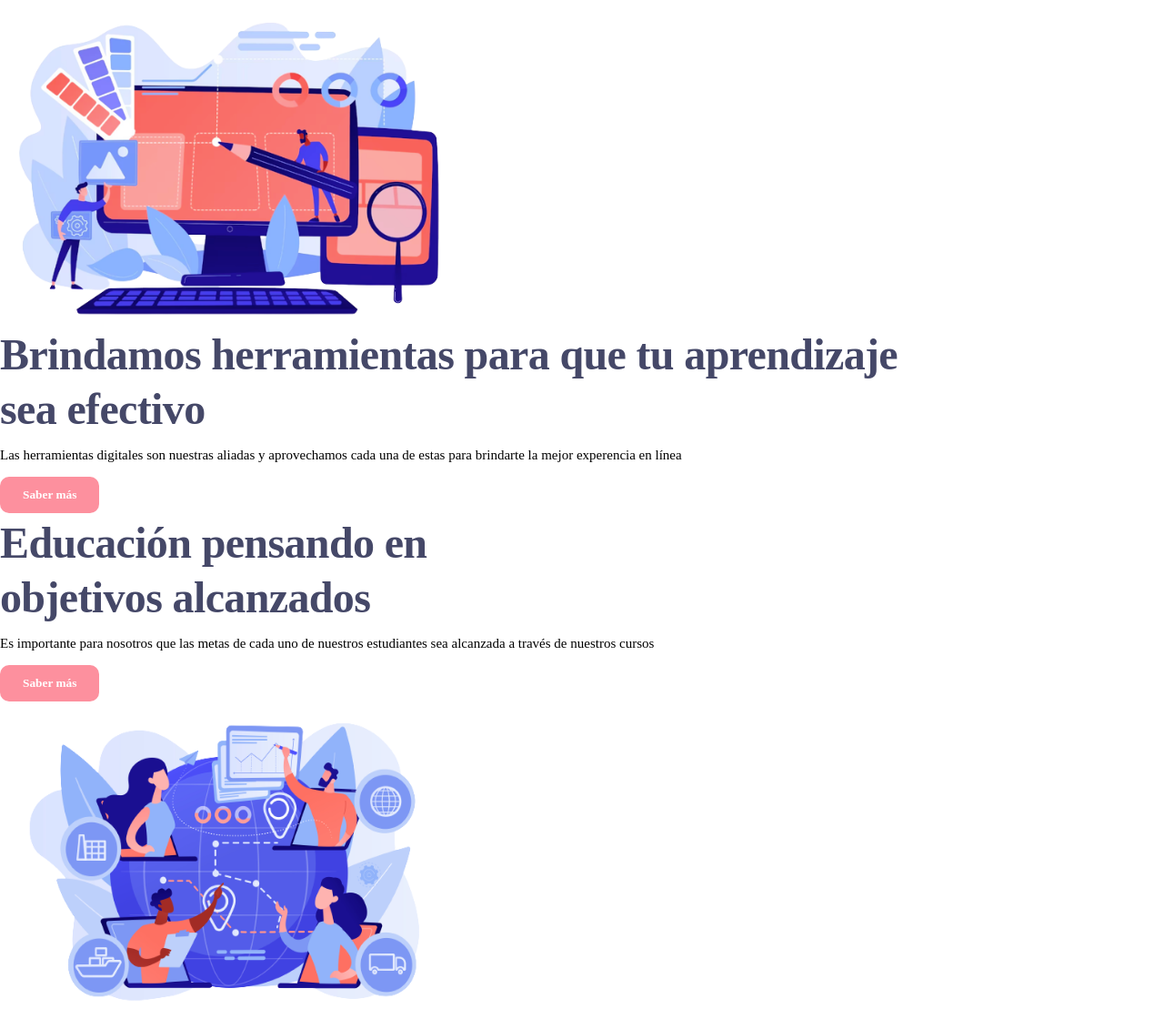
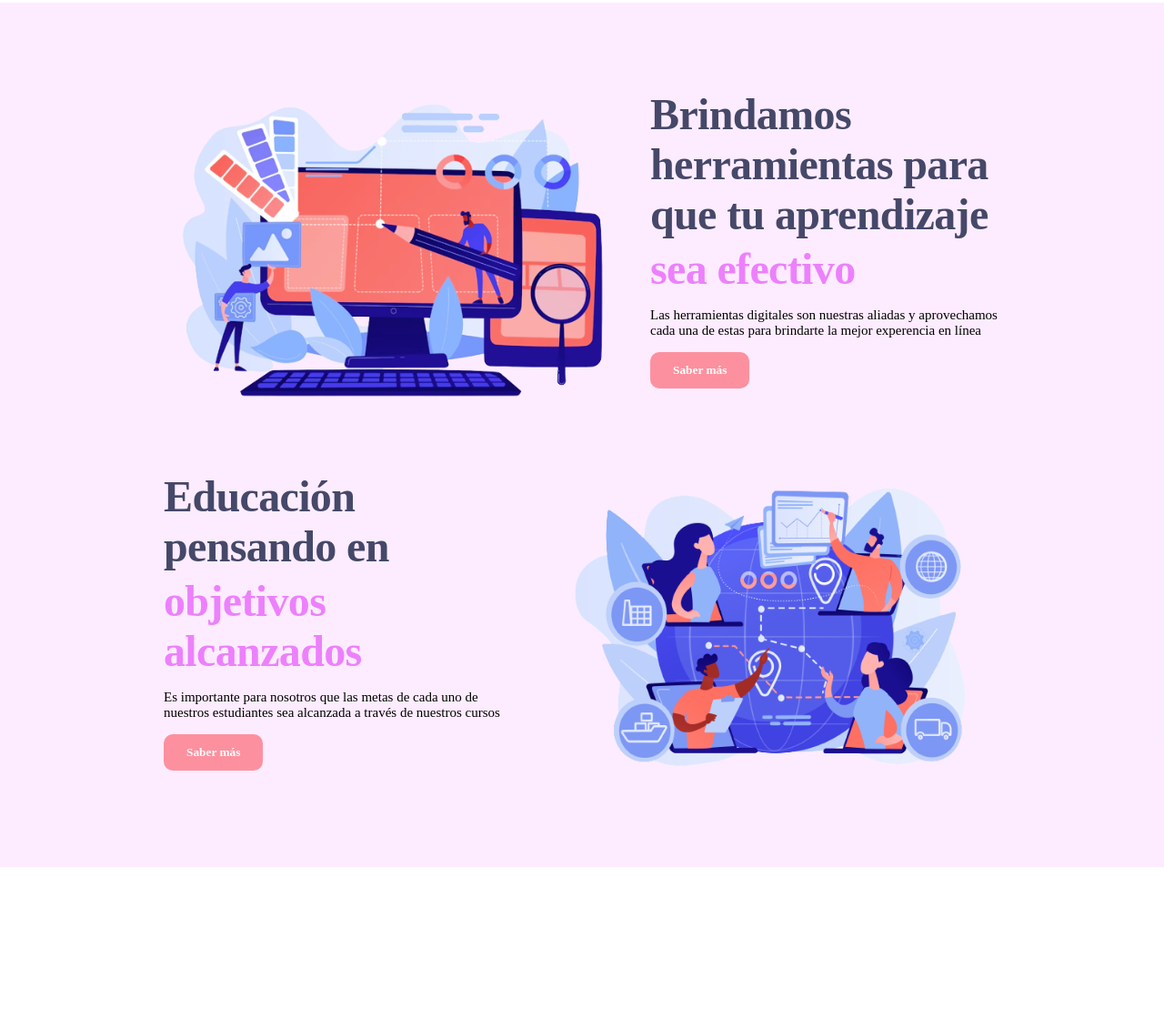
Before and after one commit to jtocorarod/taller-9-full-stack, a plain HTML site: page Punto1-3/index.html in a window 1280 px wide. Shown: the part 1217-2348 px from the top of the page at 91% size. Drawn offline with Linux system fonts and the light colour scheme; a web font is replaced by a local one.

Commit message:
Agregación de Estilos de Section-2

```diff
--- a/Punto1-3/index.html
+++ b/Punto1-3/index.html
@@ -10,6 +10,7 @@
     <link rel="stylesheet" href="./styles/header-styles.css">
     <link rel="stylesheet" href="./styles/banner-styles.css">
     <link rel="stylesheet" href="./styles/section-1-styles.css">
+    <link rel="stylesheet" href="./styles/section-2-styles.css">
 </head>
 <body>
     <header>
@@ -89,16 +90,16 @@
             </section>
 
             <section id="section-2">
-                <div>
+                <div class="section-2__info">
                         <img
                             src="./public/images/section2-tools.png"
                             alt="tools"
                             width="500px"
                             height="350px"
                         >
-                    <div>
+                    <div >
                         <h2>Brindamos herramientas para que tu aprendizaje</h2>
-                        <h2>sea efectivo</h2>
+                        <h2 class="section-2__sub-pink">sea efectivo</h2>
                         <p>
                             Las herramientas digitales son nuestras aliadas y aprovechamos
                             cada una de estas para brindarte la mejor experencia en línea
@@ -107,10 +108,10 @@
                     </div>
                 </div>
 
-                <div>
+                <div class="section-2__info">
                     <div>
                         <h2>Educación pensando en</h2>
-                        <h2>objetivos alcanzados</h2>
+                        <h2 class="section-2__sub-pink">objetivos alcanzados</h2>
                         <p>
                             Es importante para nosotros que las metas de cada uno de nuestros
                             estudiantes sea alcanzada a través de nuestros cursos
--- /dev/null
+++ b/Punto1-3/styles/section-2-styles.css
@@ -0,0 +1,14 @@
+#section-2 {
+    padding: 20px 180px;
+    background: #ed80fd26;
+}
+
+.section-2__info {
+    display: flex;
+    margin: 70px 0px;
+    gap: 35px;
+}
+
+.section-2__sub-pink {
+    color: #ed80fd;
+}
```
